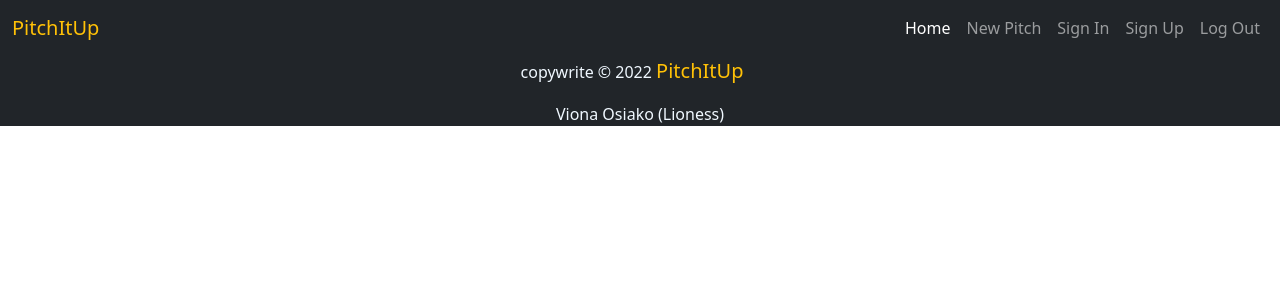
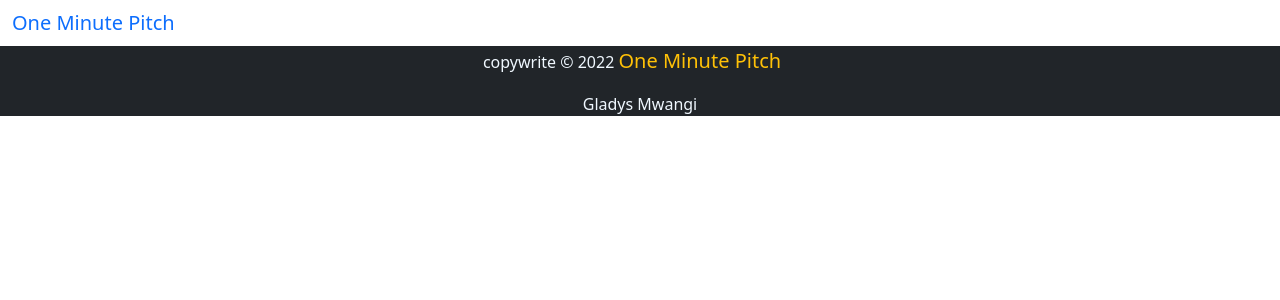
Before and after one commit to gladys-gg/1-minutepitch, a Flask app: template app/templates/base.html in a window 1280 px wide. Shown: the top 300 px of the page. Run offline with Flask 2, Linux system fonts and the light colour scheme; the template is opened without the code that fills it, so the values that code supplies are empty; parts of the project's set-up code (start-up, migrations or seed data) failed here and were passed over; some web fonts are replaced.

Commit message:
Edited the navbar

```diff
--- a/app/__init__.py
+++ b/app/__init__.py
@@ -8,14 +8,12 @@ def create_app(config_name):
         # Creating the app configurations
 
     app.config.from_object(config_options[config_name])
-    config_options[config_name].init_app(app)
+    # config_options[config_name].init_app(app)
 
 
     # Registering the blueprint
     from .main import main as main_blueprint
     app.register_blueprint(main_blueprint)
 
-    from .auth import auth as auth_blueprint
-    app.register_blueprint(auth_blueprint,url_prefix = '/auth')
 
     return app
--- a/app/main/views.py
+++ b/app/main/views.py
@@ -1,7 +1,6 @@
-from flask import render_template
+from flask import render_template, url_for
 from . import main
 
 @main.route('/')
 def index():
-
     return render_template('index.html')
--- a/app/templates/base.html
+++ b/app/templates/base.html
@@ -12,7 +12,7 @@
             <link rel="preconnect" href="https://fonts.gstatic.com" crossorigin>
             <link href="https://fonts.googleapis.com/css2?family=Oleo+Script+Swash+Caps&display=swap" rel="stylesheet">
             <link rel="stylesheet" href="{{url_for('static', filename = '/style/style.css')}}">
-            <title>PitchItUp</title>
+            <title>One Minute Pitch</title>
             {% endblock %}
         </head>
     <body>
@@ -22,8 +22,8 @@
             {% endblock %}
         </div>
         <footer class="text-center bg-dark">
-            <p style="color: aliceblue;">copywrite &copy; 2022 <span class="navbar-brand text-warning">PitchItUp</span></p>
-            <p style="color: aliceblue;">Viona Osiako (Lioness)</p>
+            <p style="color: aliceblue;">copywrite &copy; 2022 <span class="navbar-brand text-warning">One Minute Pitch</span></p>
+            <p style="color: aliceblue;">Gladys Mwangi</p>
         </footer>
         <script src="https://cdn.jsdelivr.net/npm/bootstrap@5.0.2/dist/js/bootstrap.bundle.min.js" integrity="sha384-MrcW6ZMFYlzcLA8Nl+NtUVF0sA7MsXsP1UyJoMp4YLEuNSfAP+JcXn/tWtIaxVXM" crossorigin="anonymous"></script>
     </body>
--- a/app/templates/navbar.html
+++ b/app/templates/navbar.html
@@ -1,27 +1,16 @@
-<nav class="navbar navbar-expand-lg navbar-dark bg-dark">
-    <div class="container-fluid">
-        <a class="navbar-brand text-warning" href="#">PitchItUp</a>
-        <button class="navbar-toggler" type="button" data-bs-toggle="collapse" data-bs-target="#navbarNav" aria-controls="navbarNav" aria-expanded="false" aria-label="Toggle navigation">
-            <span class="navbar-toggler-icon"></span>
-        </button>
-        <div class="collapse navbar-collapse" id="navbarNav">
-            <ul class="navbar-nav ms-auto">
-                <li class="nav-item">
-                    <a class="nav-link active" aria-current="page" href="{{ url_for ('index') }}">Home</a>
-                </li>
-                <li class="nav-item">
-                    <a class="nav-link" href="{{ url_for ('addpitch') }}">New Pitch</a>
-                </li>
-                <li class="nav-item">
-                    <a class="nav-link" href="{{ url_for ('signIn') }}">Sign In</a>
-                </li>
-                <li class="nav-item">
-                    <a class="nav-link" href="{{url_for('register')}}">Sign Up</a>
-                </li>
-                <li class="nav-item">
-                    <a class="nav-link" href="">Log Out</a>
-                </li>
-            </ul>
+
+    <div class="navbar navbar-inverse" role="navigation">
+        <div class="container-fluid">
+            <div class="navbar-header">
+
+                <a class="navbar-brand" href="/"> One Minute Pitch</a>
+            </div>
+            <div class="navbar-collapse collapse">
+                <ul class="nav navbar-nav">
+                    <li><a href="/">Home</a></li>
+                </ul>
+
+            </div>
+
         </div>
     </div>
-</nav>
```
Also changed, not shown: app/templates/index.html (+1 -74 lines).
